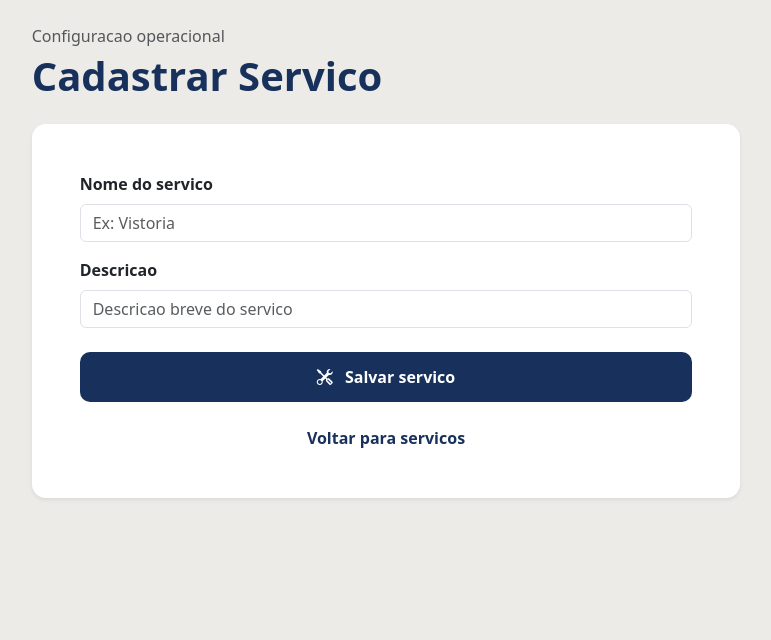
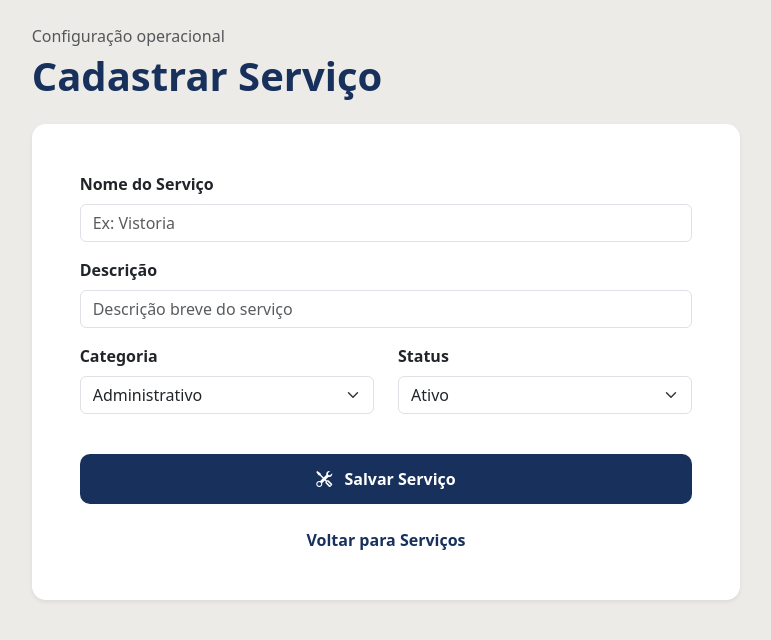
Before and after one commit to jardeloli/sev_digital, a Django app: template app/templates/cadastrar_servico.html in a window 1280 px wide. Shown: the part 74-714 px from the top of the page, without its empty margins (254-1025 px from the left). Run offline with Django 5.2, Linux system fonts and the light colour scheme; the template is opened without the code that fills it, so the values that code supplies are empty.

```diff
--- a/app/templates/cadastrar_servico.html
+++ b/app/templates/cadastrar_servico.html
@@ -1,13 +1,13 @@
 {% extends 'base.html' %}
 
-{% block title %}Cadastrar Servico{% endblock %}
+{% block title %}Cadastrar Serviço{% endblock %}
 
 {% block content %}
 <div class="row justify-content-center">
     <div class="col-12 col-lg-8 col-xl-7">
         <div class="mb-4">
-            <p class="text-muted mb-1">Configuracao operacional</p>
-            <h1 class="fw-bold mb-0" style="color:#17315c;">Cadastrar Servico</h1>
+            <p class="text-muted mb-1">Configuração operacional</p>
+            <h1 class="fw-bold mb-0" style="color:#17315c;">Cadastrar Serviço</h1>
         </div>
 
         <div class="card border-0 shadow-sm" style="border-radius:14px;">
@@ -17,19 +17,60 @@
 
                     <div class="row g-3">
                         <div class="col-12">
-                            <label class="form-label fw-semibold" for="nome_servico">Nome do servico</label>
+                            <label class="form-label fw-semibold" for="nome_servico">Nome do Serviço</label>
                             <input class="form-control" type="text" name="nome_servico" id="nome_servico" placeholder="Ex: Vistoria" required>
                         </div>
 
                         <div class="col-12">
-                            <label class="form-label fw-semibold" for="descricao">Descricao</label>
-                            <input class="form-control" type="text" name="descricao" id="descricao" placeholder="Descricao breve do servico">
+                            <label class="form-label fw-semibold" for="descricao">Descrição</label>
+                            <input class="form-control" type="text" name="descricao" id="descricao" placeholder="Descrição breve do serviço">
                         </div>
+                    </div>
+                    <div class="row py-3">
+
+                        <div class="col-md-6">
+
+                            <label class="form-label fw-semibold">
+                                Categoria
+                            </label>
+
+                            <select
+                                name="categoria"
+                                class="form-select">
+
+                                <option value="ADMINISTRATIVO">Administrativo</option>
+                                <option value="FISCALIZACAO">Fiscalização</option>
+                                <option value="MANUTENCAO">Manutenção</option>
+                                <option value="LOGISTICA">Logística</option>
+                                <option value="LEVANTAMENTO">Levantamento</option>
+                                <option value="OUTROS">Outros</option>
+
+                            </select>
+
+                        </div>
+
+                        <div class="col-md-6">
+
+                            <label class="form-label fw-semibold">
+                                Status
+                            </label>
+
+                            <select
+                                name="status"
+                                class="form-select">
+
+                                <option value="ATIVO">Ativo</option>
+                                <option value="INATIVO">Inativo</option>
+
+                            </select>
+
+                        </div>
+
                     </div>
 
                     <button class="btn text-white w-100 mt-4" style="background:#17315c;border-radius:10px;padding:12px;font-weight:600;" type="submit">
                         <i class="bi bi-tools me-2"></i>
-                        Salvar servico
+                        Salvar Serviço
                     </button>
                 </form>
 
@@ -39,7 +80,7 @@
 
                 <div class="text-center mt-4">
                     <a href="{% url 'lista_servicos' %}" style="color:#17315c;font-weight:600;text-decoration:none;">
-                        Voltar para servicos
+                        Voltar para Serviços
                     </a>
                 </div>
             </div>
```
